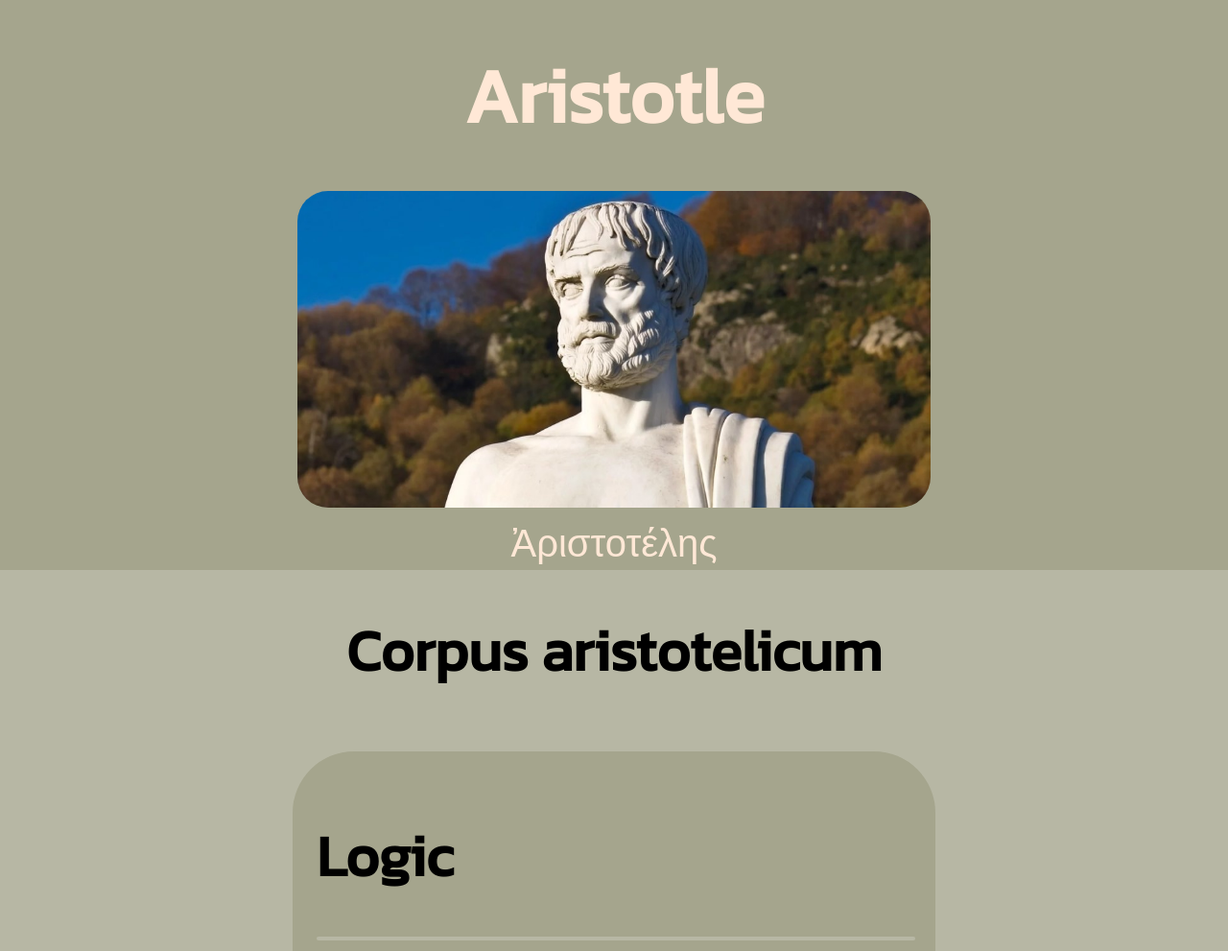
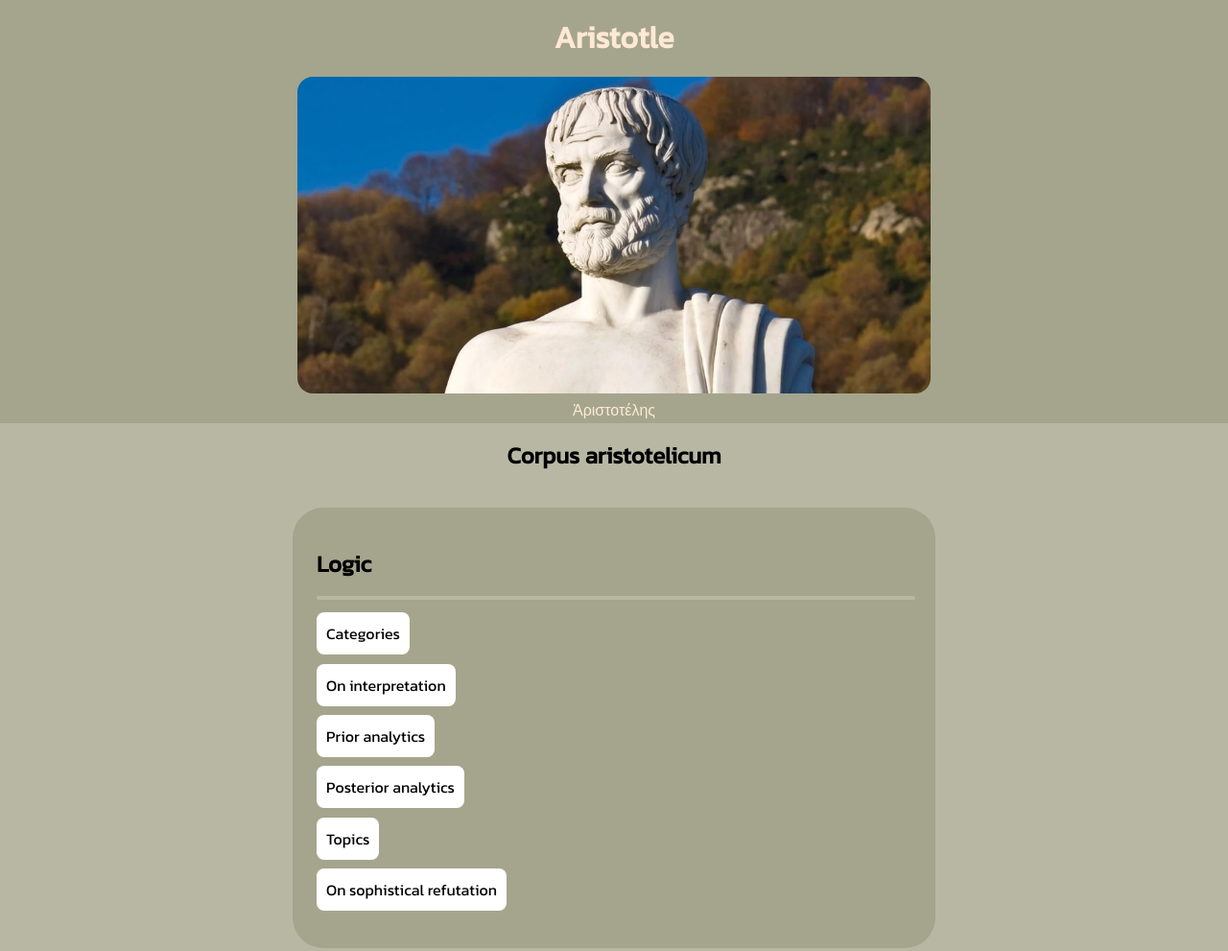
Before and after one commit to angelnieto18/freecodecamp-tribute-page, a plain HTML site: page docs/index.html in a window 1280 px wide. Shown: the top 991 px of the page at 96% size. Drawn offline with Linux system fonts and the light colour scheme.

Commit message:
Add files via upload

```diff
--- a/docs/css/style.css
+++ b/docs/css/style.css
@@ -162,25 +162,3 @@
     	border-radius: 8px;
     }
 }
-
-@media screen and (min-width: 1200px) {
-	#main {
-		font-size: 40px
-	}
-
-	#img-div img {
-    	border-radius: 32px;
-	}
-
-	section div {
-		border-radius: 64px
-	}
-
-	.corpus ul {
-		grid-gap: 35px
-	}
-
-	.corpus a {
-		border-radius: 16px
-	}
-}
--- a/docs/index.html
+++ b/docs/index.html
@@ -15,8 +15,8 @@
 				<figcaption id="img-caption">Ἀριστοτέλης</figcaption>
 
 			</figure>
-			<div class="corpus">
-				<h2 id="tribute-info">Corpus aristotelicum</h2>
+			<div id="tribute-info" class="corpus">
+				<h2>Corpus aristotelicum</h2>
 				<section class="logic">
 					<div>
 						<h2>Logic</h2>
```
